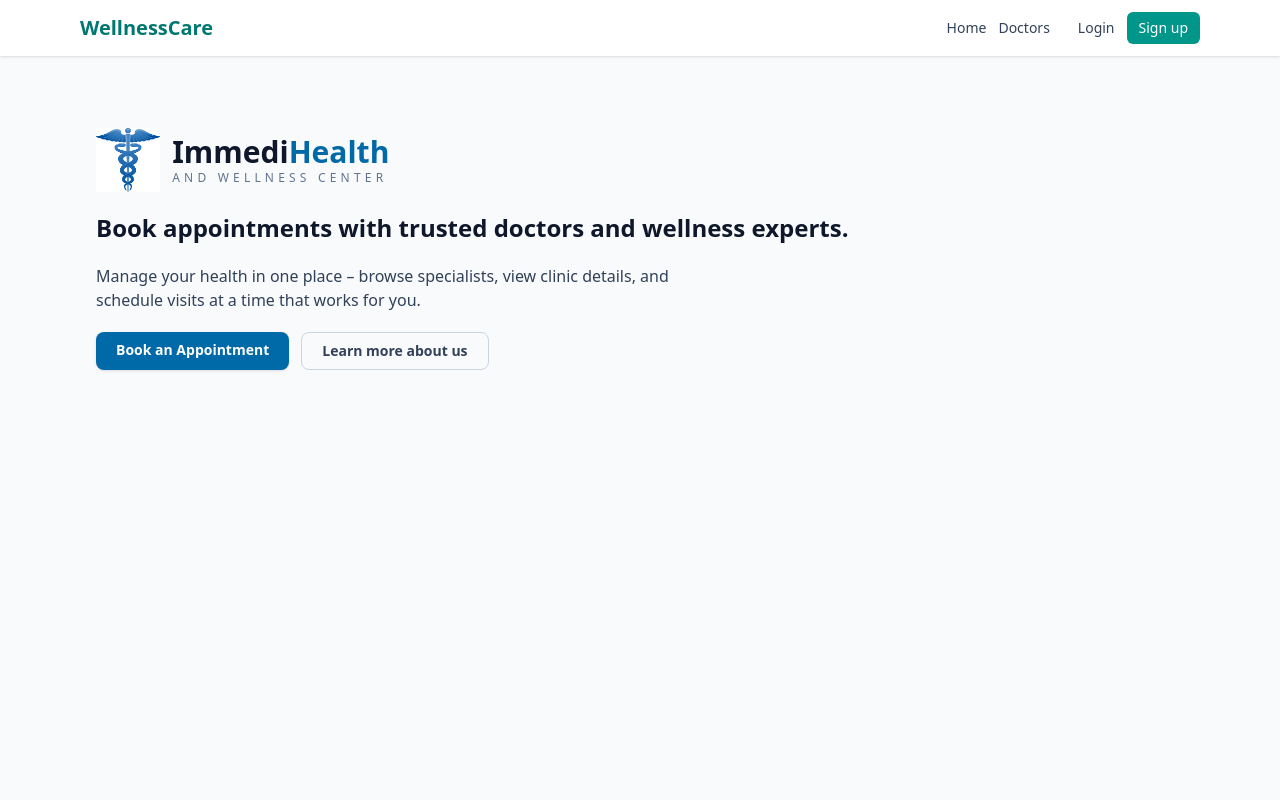
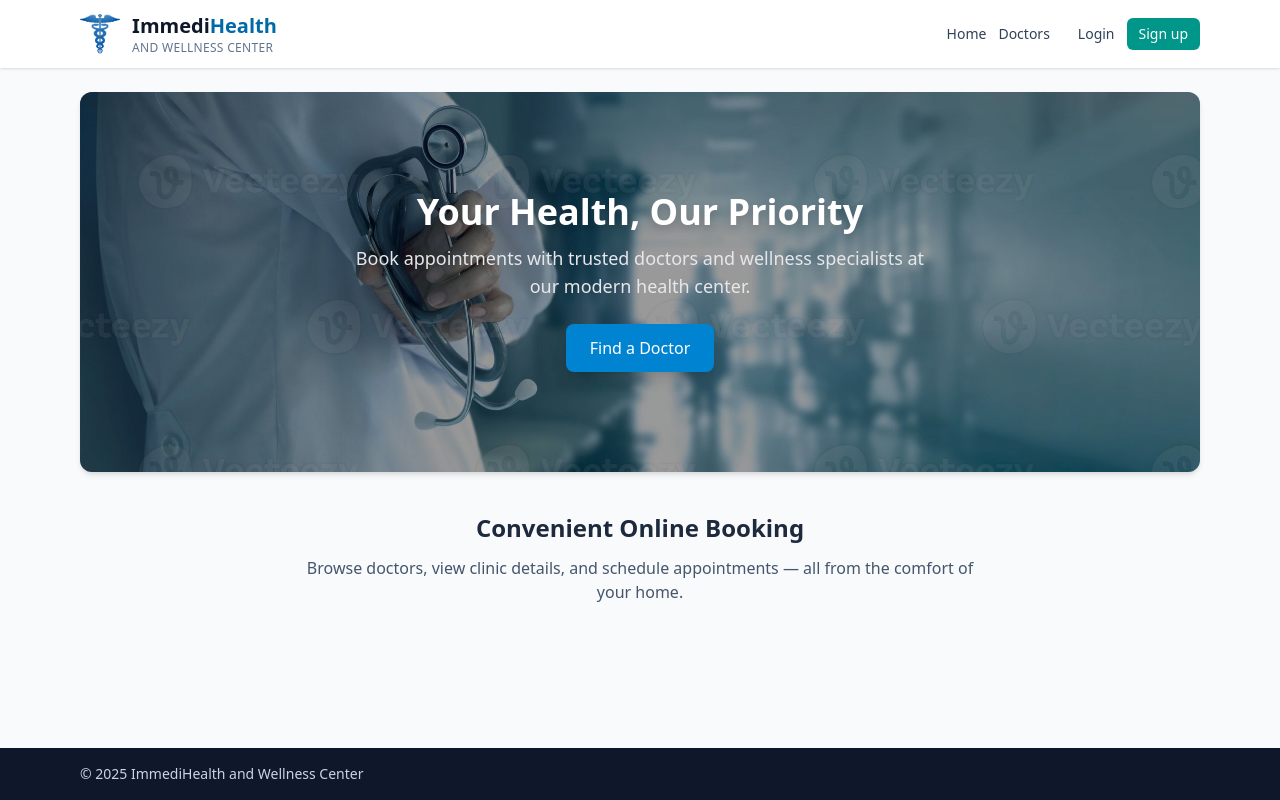
Before and after one commit to healthimmedi-source/health-wellness-frontend, a React (Vite) app: page / in a window 1280 px wide. Shown: the top 800 px of the page. Built offline with nearby package versions, Linux system fonts and the light colour scheme.

Commit message:
Home page image added

```diff
--- a/src/App.tsx
+++ b/src/App.tsx
@@ -15,8 +15,21 @@
       {/* Navbar */}
       <header className="bg-white shadow">
         <nav className="max-w-6xl mx-auto px-4 py-3 flex items-center justify-between">
-          <Link to="/" className="text-xl font-semibold text-teal-700">
-            WellnessCare
+          {/* Brand: logo + name */}
+          <Link to="/" className="flex items-center gap-3">
+            <img
+              src="/immedihealth-logo.jpg"
+              alt="ImmediHealth Logo"
+              className="h-10 w-auto"
+            />
+            <div className="leading-tight">
+              <span className="block text-xl font-semibold text-slate-900">
+                Immedi<span className="text-sky-700">Health</span>
+              </span>
+              <span className="block text-xs uppercase tracking-wide text-slate-500">
+                And Wellness Center
+              </span>
+            </div>
           </Link>
 
           <div className="flex gap-3 text-sm items-center">
@@ -98,7 +111,7 @@
       {/* Footer */}
       <footer className="bg-slate-900 text-slate-300 mt-8">
         <div className="max-w-6xl mx-auto px-4 py-4 text-sm">
-          © {new Date().getFullYear()} WellnessCare Center
+          © {new Date().getFullYear()} ImmediHealth and Wellness Center
         </div>
       </footer>
     </div>
--- a/src/pages/HomePage.tsx
+++ b/src/pages/HomePage.tsx
@@ -1,50 +1,50 @@
-const HomePage = () => (
-  <main className="min-h-screen bg-slate-50">
-    <section className="mx-auto flex max-w-6xl flex-col gap-10 px-4 py-12 md:flex-row md:items-center">
-      {/* Left: logo + text */}
-      <div className="flex-1 space-y-5">
-        <div className="flex items-center gap-3">
-          <img
-            src="/immedihealth-logo.jpg"
-            alt="ImmediHealth and Wellness Center logo"
-            className="h-12 w-auto md:h-16"
-          />
-          <div className="leading-tight">
-            <h1 className="text-2xl font-semibold text-slate-900 md:text-3xl">
-              Immedi<span className="text-sky-700">Health</span>
-            </h1>
-            <p className="text-[0.65rem] tracking-[0.35em] uppercase text-slate-500 md:text-xs">
-              And Wellness Center
-            </p>
-          </div>
-        </div>
+import { Link } from "react-router-dom";
 
-        <h2 className="text-xl font-semibold text-slate-900 md:text-2xl">
-          Book appointments with trusted doctors and wellness experts.
-        </h2>
+const HomePage = () => {
+  return (
+    <div className="w-full">
 
-        <p className="max-w-xl text-sm text-slate-700 md:text-base">
-          Manage your health in one place – browse specialists, view clinic details,
-          and schedule visits at a time that works for you.
-        </p>
+      {/* HERO SECTION */}
+      <div className="relative w-full h-[380px] rounded-xl overflow-hidden shadow-md mb-10">
+        <img
+          src="/homepage-clinic-hero.jpg"   // put your image in public/ folder
+          // OR use a URL:
+          // src="https://images.unsplash.com/photo-1580281657521-67b13e03d75f?auto=format&fit=crop&w=1400&q=80"
+          alt="Clinic and Doctors"
+          className="w-full h-full object-cover"
+        />
 
-        <div className="flex flex-wrap gap-3">
-          <a
-            href="/doctors"
-            className="rounded-lg bg-sky-700 px-5 py-2 text-sm font-semibold text-white shadow hover:bg-sky-800"
+        {/* Overlay */}
+        <div className="absolute inset-0 bg-black/40 flex flex-col justify-center items-center text-white px-6">
+          <h1 className="text-4xl font-bold mb-3 drop-shadow-lg text-center">
+            Your Health, Our Priority
+          </h1>
+          <p className="text-lg max-w-xl text-center mb-6 text-gray-200">
+            Book appointments with trusted doctors and wellness specialists at our modern health center.
+          </p>
+
+          <Link
+            to="/doctors"
+            className="px-6 py-3 bg-sky-600 hover:bg-sky-700 text-white font-medium rounded-lg shadow-lg transition"
           >
-            Book an Appointment
-          </a>
-          <a
-            href="/about"
-            className="rounded-lg border border-slate-300 px-5 py-2 text-sm font-semibold text-slate-700 hover:bg-white"
-          >
-            Learn more about us
-          </a>
+            Find a Doctor
+          </Link>
         </div>
       </div>
-    </section>
-  </main>
-);
+
+      {/* SECONDARY SECTION */}
+      <div className="text-center mt-6">
+        <h2 className="text-2xl font-semibold text-slate-800 mb-3">
+          Convenient Online Booking
+        </h2>
+        <p className="text-slate-600 max-w-2xl mx-auto">
+          Browse doctors, view clinic details, and schedule appointments —
+          all from the comfort of your home.
+        </p>
+      </div>
+
+    </div>
+  );
+};
 
 export default HomePage;
```
Also changed, not shown: public/homepage-clinic-hero.jpg (added), public/immedi-health-icon.png (deleted).
